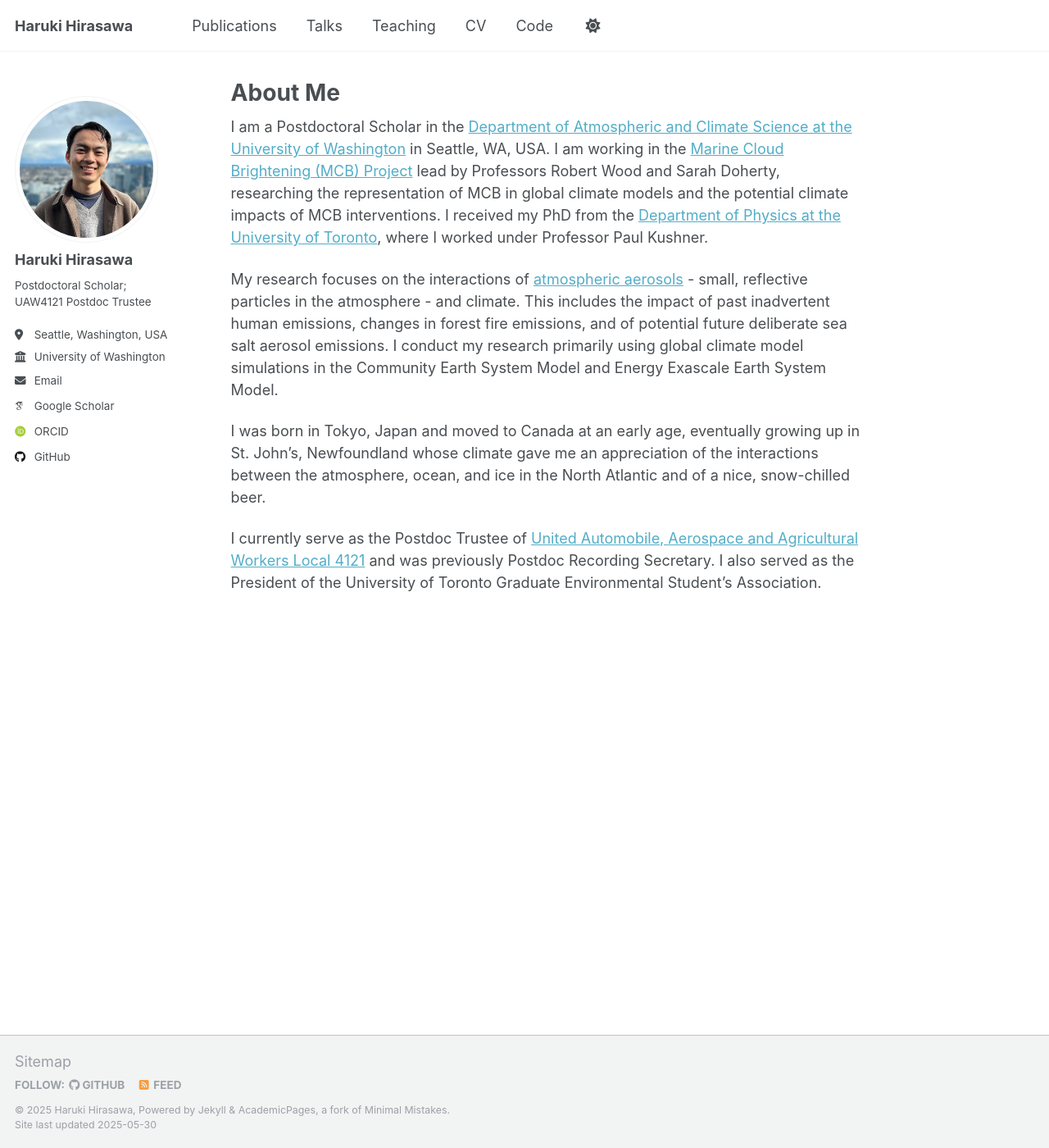
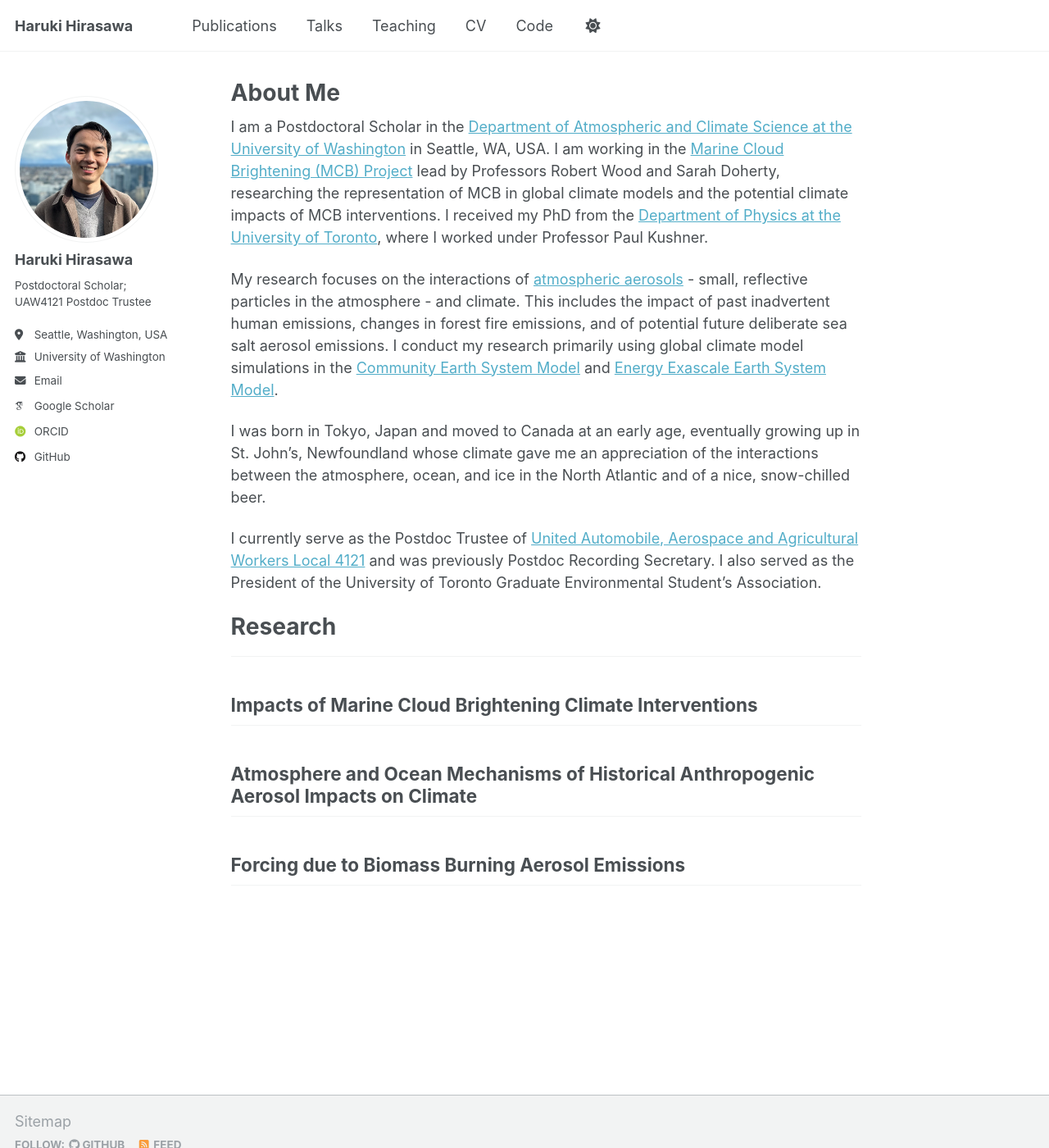
Before and after one commit to haruki-hirasawa/haruki-hirasawa.github.io, a Jekyll site: the page built from _pages/about.md, in a window 1280 px wide and 1400 px high. Shown: the whole window at 82% size. Built offline with Jekyll 4.4.1, drawn with Linux system fonts in a browser that asks for light colours; some web fonts are replaced.

Commit message:
Start research summaries

```diff
--- a/_pages/about.md
+++ b/_pages/about.md
@@ -10,8 +10,16 @@ redirect_from:
 
 I am a Postdoctoral Scholar in the [Department of Atmospheric and Climate Science at the University of Washington](https://atmos.uw.edu/) in Seattle, WA, USA. I am working in the [Marine Cloud Brightening (MCB) Project](https://atmos.uw.edu/faculty-and-research/marine-cloud-brightening-program/) lead by Professors Robert Wood and Sarah Doherty, researching the representation of MCB in global climate models and the potential climate impacts of MCB interventions. I received my PhD from the [Department of Physics at the University of Toronto](https://www.physics.utoronto.ca/), where I worked under Professor Paul Kushner.
 
-My research focuses on the interactions of [atmospheric aerosols](https://www.pnnl.gov/atmospheric-aerosols) - small, reflective particles in the atmosphere - and climate. This includes the impact of past inadvertent human emissions, changes in forest fire emissions, and of potential future deliberate sea salt aerosol emissions. I conduct my research primarily using global climate model simulations in the Community Earth System Model and Energy Exascale Earth System Model.
+My research focuses on the interactions of [atmospheric aerosols](https://www.pnnl.gov/atmospheric-aerosols) - small, reflective particles in the atmosphere - and climate. This includes the impact of past inadvertent human emissions, changes in forest fire emissions, and of potential future deliberate sea salt aerosol emissions. I conduct my research primarily using global climate model simulations in the [Community Earth System Model](https://www.cesm.ucar.edu/) and [Energy Exascale Earth System Model](https://e3sm.org/).
 
 I was born in Tokyo, Japan and moved to Canada at an early age, eventually growing up in St. John's, Newfoundland whose climate gave me an appreciation of the interactions between the atmosphere, ocean, and ice in the North Atlantic and of a nice, snow-chilled beer.
 
 I currently serve as the Postdoc Trustee of [United Automobile, Aerospace and Agricultural Workers Local 4121](https://www.uaw4121.org/) and was previously Postdoc Recording Secretary. I also served as the President of the University of Toronto Graduate Environmental Student's Association.
+
+# Research
+---
+## Impacts of Marine Cloud Brightening Climate Interventions
+
+## Atmosphere and Ocean Mechanisms of Historical Anthropogenic Aerosol Impacts on Climate
+
+## Forcing due to Biomass Burning Aerosol Emissions
```
